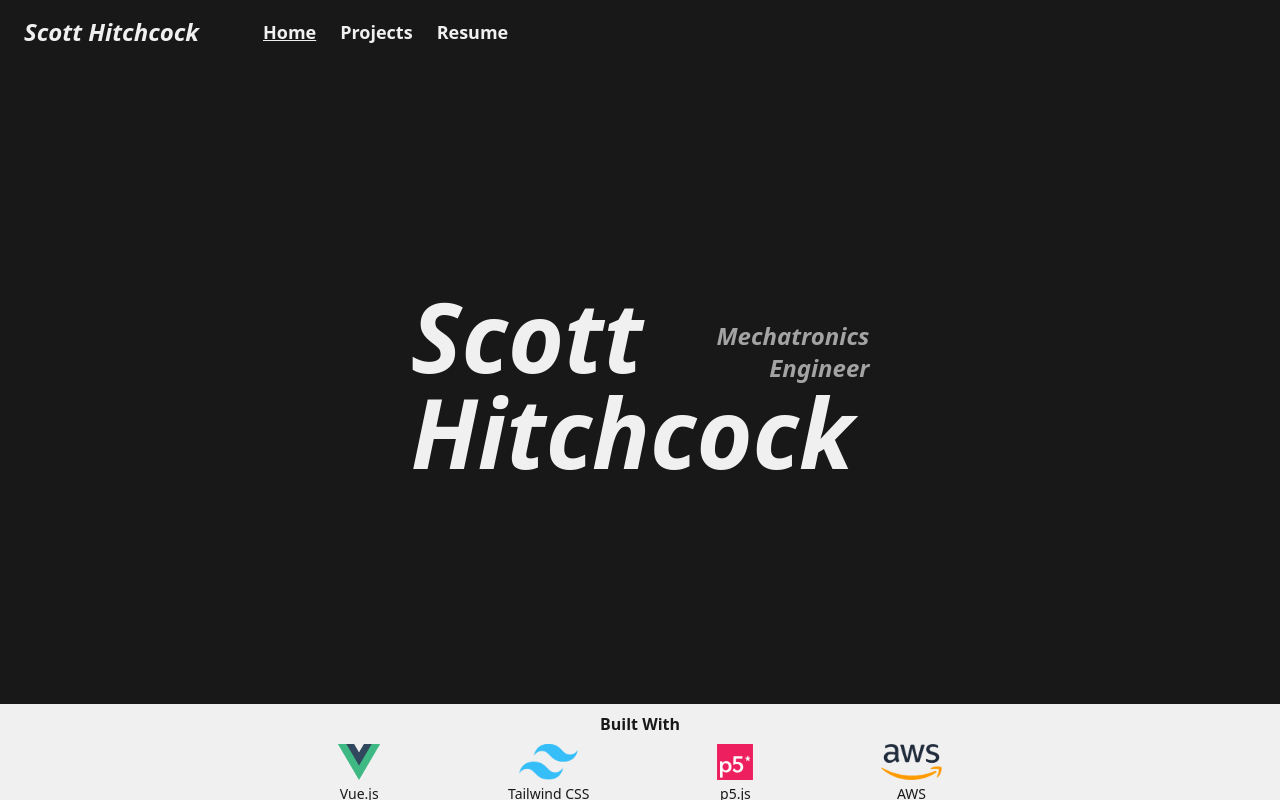
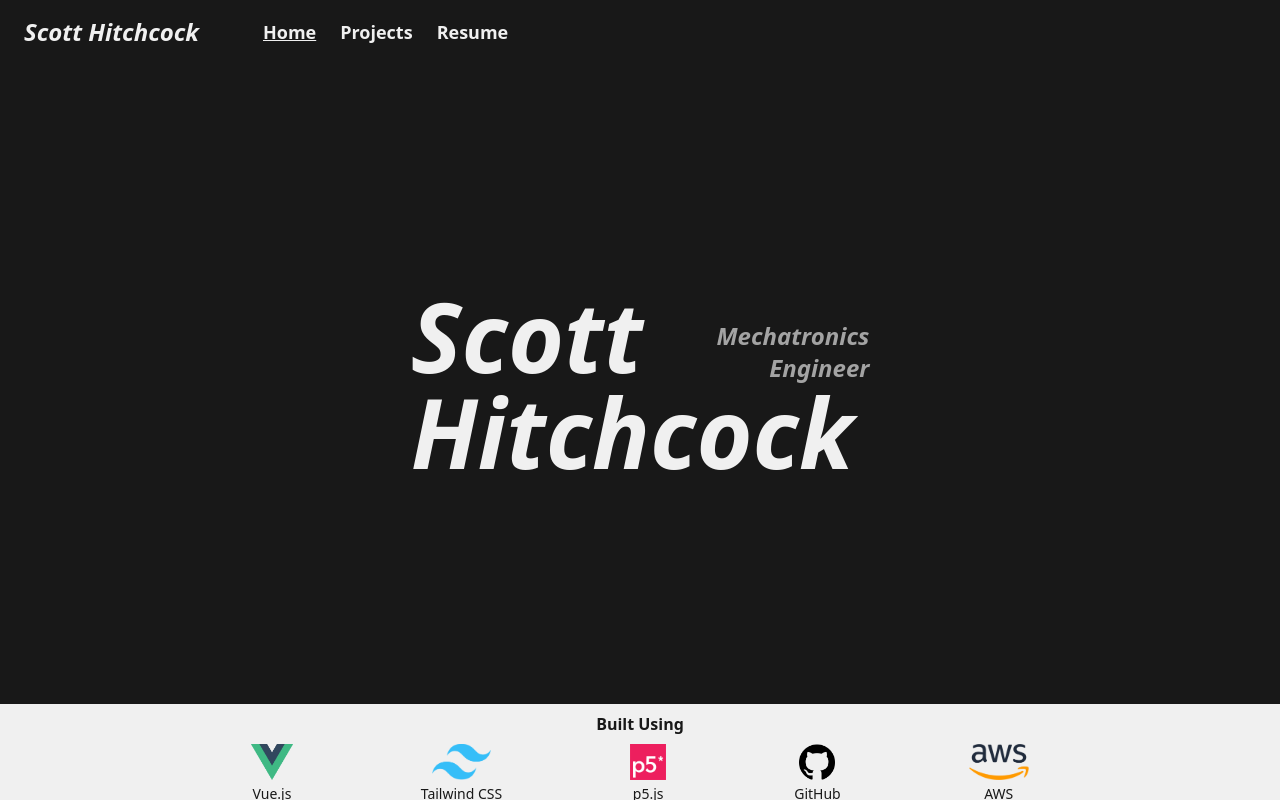
Before and after one commit to scotthitch/s-hitchcock-website, a Vue app: page / in a window 1280 px wide. Built offline with nearby package versions, Linux system fonts and the light colour scheme.

Commit message:
feat: add github 'built using'

```diff
--- a/src/components/HomeFooter.vue
+++ b/src/components/HomeFooter.vue
@@ -4,7 +4,7 @@ import HomeFooterIcon from './HomeFooterIcon.vue'
 
 <template>
     <div class="flex flex-col gap-2 items-center bottom-0 pb-3 pt-2 bg-col-secondary">
-        <div class="text-sm sm:text-base font-bold text-col-primary">Built With</div>
+        <div class="text-sm sm:text-base font-bold text-col-primary">Built Using</div>
 
         <div class="w-full flex flex-row gap-[12svw] sm:gap-28 md:gap-32 justify-center">
             <HomeFooterIcon
@@ -26,6 +26,12 @@ import HomeFooterIcon from './HomeFooterIcon.vue'
                 external-link="https://p5js.org/"
             />
             <HomeFooterIcon
+                file-name="github.png"
+                icon-name="GitHub"
+                icon-alt="github"
+                external-link="https://github.com/scotthitch/s-hitchcock-website/"
+            />
+            <HomeFooterIcon
                 file-name="aws.png"
                 icon-name="AWS"
                 icon-alt="aws"
```
Also changed, not shown: src/assets/buildToolsLogos/github.png (added).
